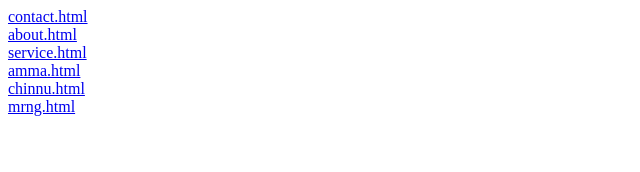
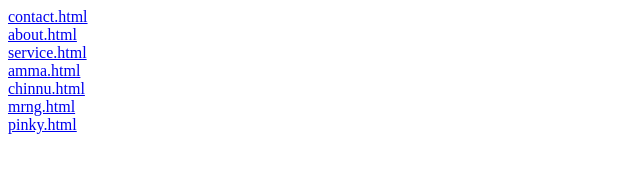
Before and after one commit to peeramma1989/monolithicapps, a plain HTML site: page index.html in a window 1280 px wide. Shown: the full height of the page, 0-640 px from the left. Drawn offline with Linux system fonts and the light colour scheme.

Commit message:
addedline

```diff
--- a/index.html
+++ b/index.html
@@ -4,3 +4,4 @@
 <a href="amma.html">amma.html</a><br>
 <a href="chinnu.html">chinnu.html</a><br>
 <a href="mrng.html">mrng.html</a><br>
+<a href="pinky.html">pinky.html</a><br>
```
